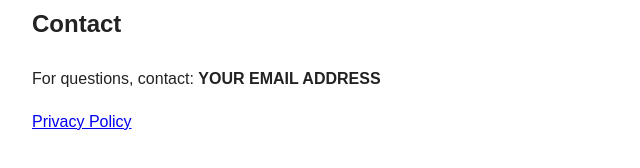
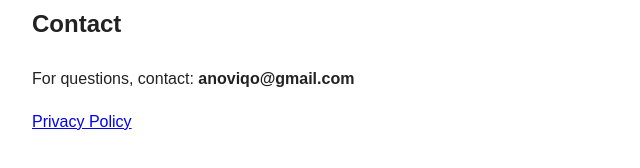
Before and after one commit to anoviqo-creator/Novico-privacy, a plain HTML site: page index.html in a window 1280 px wide. Shown: the part 298-466 px from the top of the page, 208-848 px from the left. Drawn offline with Linux system fonts and the light colour scheme.

Commit message:
Update index.html

```diff
--- a/index.html
+++ b/index.html
@@ -11,7 +11,7 @@
 <h3>Explore What You Don't Know.</h3>
 <p>Welcome to NOVIQO, a channel exploring science, space, artificial intelligence, history, mysteries, geography and human psychology.</p>
 <h2>Contact</h2>
-<p>For questions, contact: <strong>YOUR EMAIL ADDRESS</strong></p>
+<p>For questions, contact: <strong>anoviqo@gmail.com</strong></p>
 <p><a href="privacy.html">Privacy Policy</a></p>
 </body>
 </html>
```
